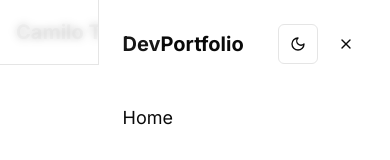
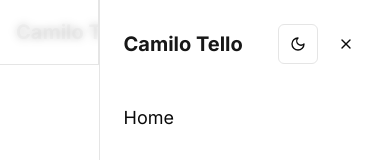
Before and after one commit to CamiloTello002/portfolio, a Next.js app: page / in a window 390 px wide. Both pictures are taken after a click on the button 354 px from the left and 32 px from the top of the page. Shown: the top 160 px of the page. Built offline with nearby package versions, Linux system fonts and the light colour scheme.

Commit message:
style: add border at the left for sheet

```diff
--- a/components/mobile-nav.tsx
+++ b/components/mobile-nav.tsx
@@ -93,10 +93,10 @@ export default function MobileNav() {
               transition={{ type: "spring", damping: 25, stiffness: 300 }}
               className="fixed top-0 right-0 h-full w-3/4 max-w-sm bg-background border-l border-border z-50 md:hidden"
             >
-              <div className="flex flex-col min-h-screen p-6 bg-background">
+              <div className="flex flex-col min-h-screen p-6 bg-background border-border border-l">
                 <div className="flex justify-between items-center mb-8">
                   <div className="font-bold text-xl">
-                    <span className="text-primary">Dev</span>Portfolio
+                    <span className="text-primary">Camilo Tello</span>
                   </div>
                   <div className="flex items-center gap-2">
                     <ThemeToggle />
```
